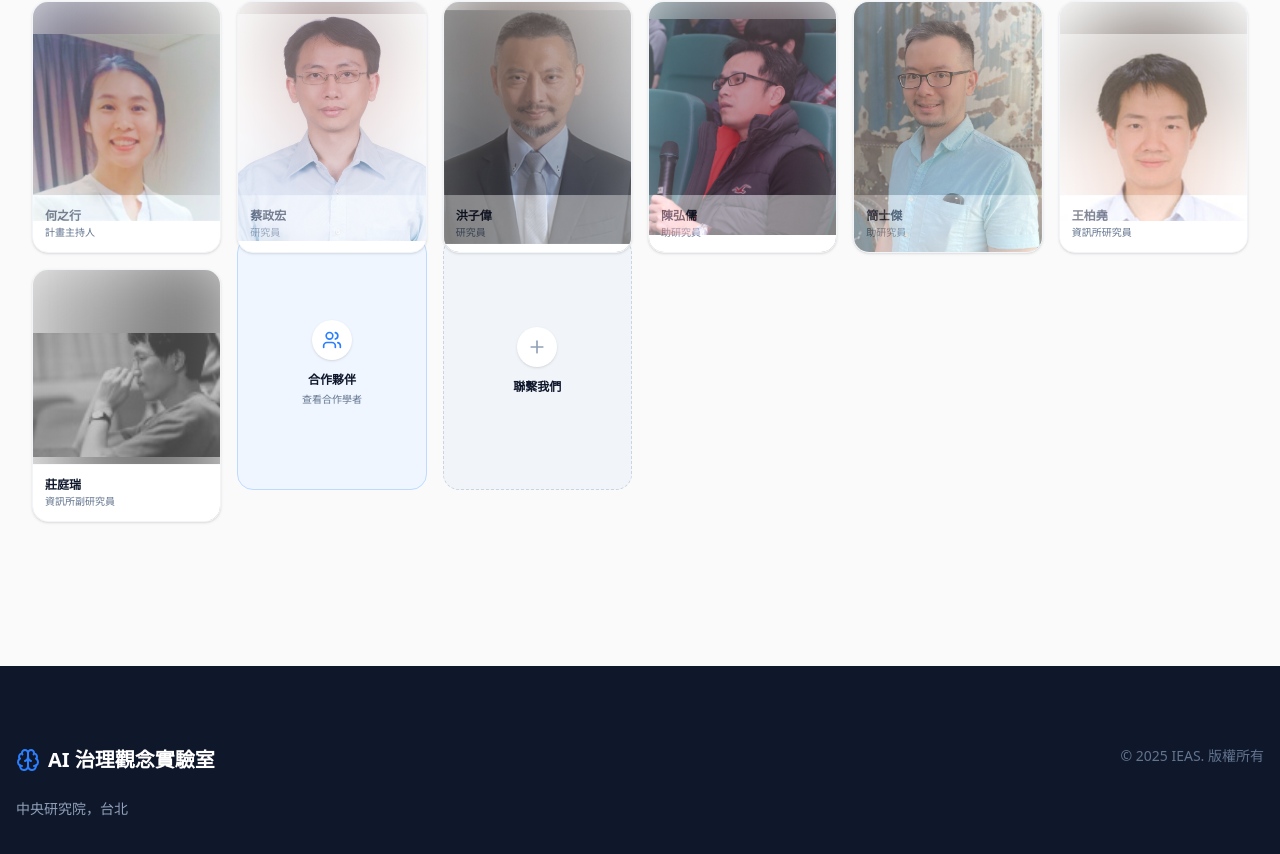
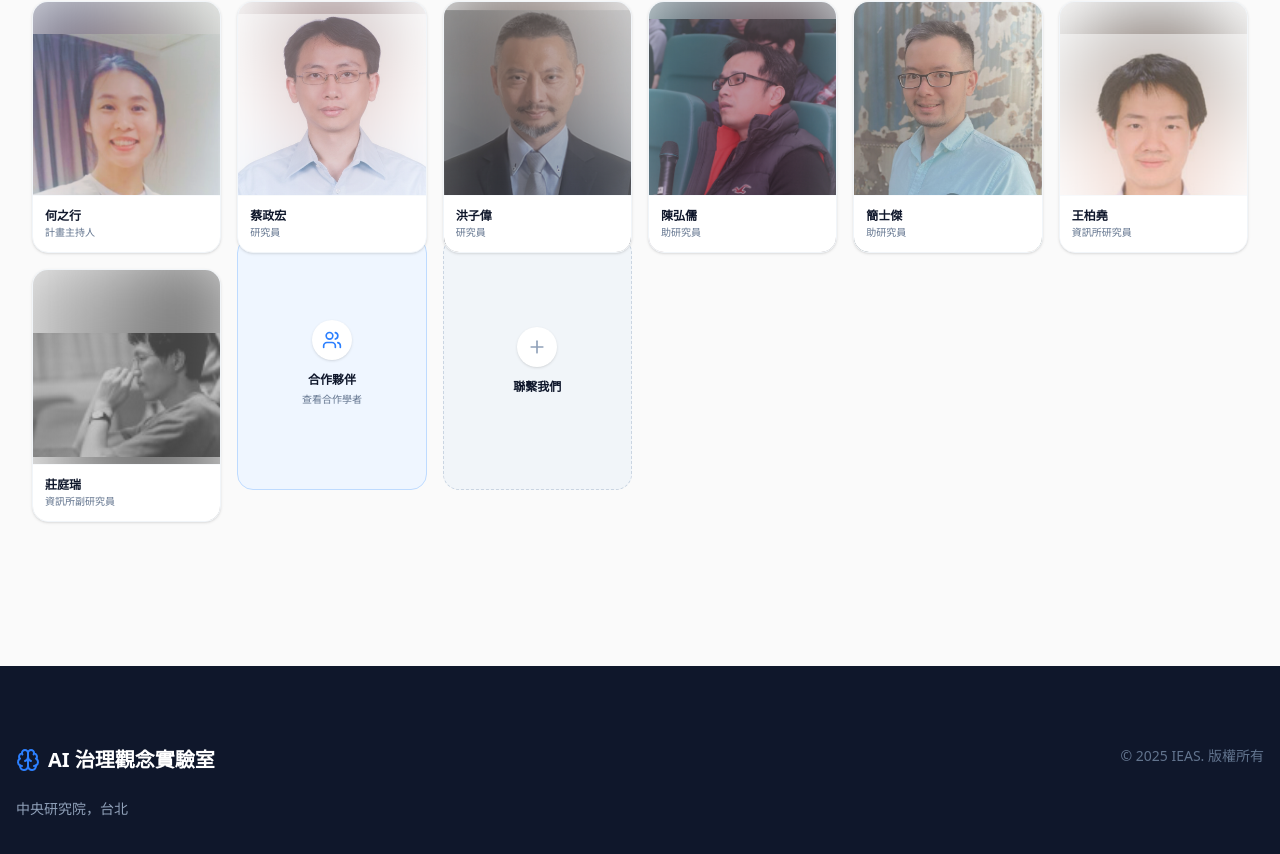
Before and after one commit to ai-gov-lab-ieas/ai-gov-lab-ieas.github.io, a React (Vite) app: page / in a window 1280 px wide. Shown: the part 3014-3868 px from the top of the page. Built offline with nearby package versions, Linux system fonts and the light colour scheme.

Commit message:
fix(Team): add z-index to overlay and default state for proper layering

```diff
--- a/src/components/Team.tsx
+++ b/src/components/Team.tsx
@@ -48,7 +48,7 @@ export const Team: React.FC<{ lang: Lang }> = ({ lang }) => {
                 </div>
 
                 {/* Overlay Content */}
-                <div className="absolute inset-0 p-4 flex flex-col justify-end bg-gradient-to-t from-black/80 via-black/20 to-transparent opacity-0 group-hover:opacity-100 transition-opacity duration-300">
+                <div className="absolute inset-0 p-4 flex flex-col justify-end bg-gradient-to-t from-black/80 via-black/20 to-transparent opacity-0 group-hover:opacity-100 transition-opacity duration-300 z-20">
                   <div className="transform translate-y-4 group-hover:translate-y-0 transition-transform duration-300">
                     <div className="flex items-center gap-1 mb-1">
                       <h3 className="text-white font-bold text-xs leading-tight">{member.name}</h3>
@@ -66,7 +66,7 @@ export const Team: React.FC<{ lang: Lang }> = ({ lang }) => {
                 </div>
 
                 {/* Default State (Visible when not hovering) */}
-                <div className="absolute bottom-0 left-0 right-0 p-3 bg-white group-hover:translate-y-full transition-transform duration-300 border-t border-slate-50">
+                <div className="absolute bottom-0 left-0 right-0 p-3 bg-white group-hover:translate-y-full transition-transform duration-300 border-t border-slate-50 z-20">
                    <h3 className="text-slate-900 font-bold text-xs leading-tight">{lang === 'zh' ? member.name_zh : member.name_en}</h3>
                    <p className="text-slate-500 text-[10px] mt-0.5">{lang === 'zh' ? member.role_zh.split('/')[0].trim() : member.role_en.split('/')[0].trim()}</p>
                 </div>
```
